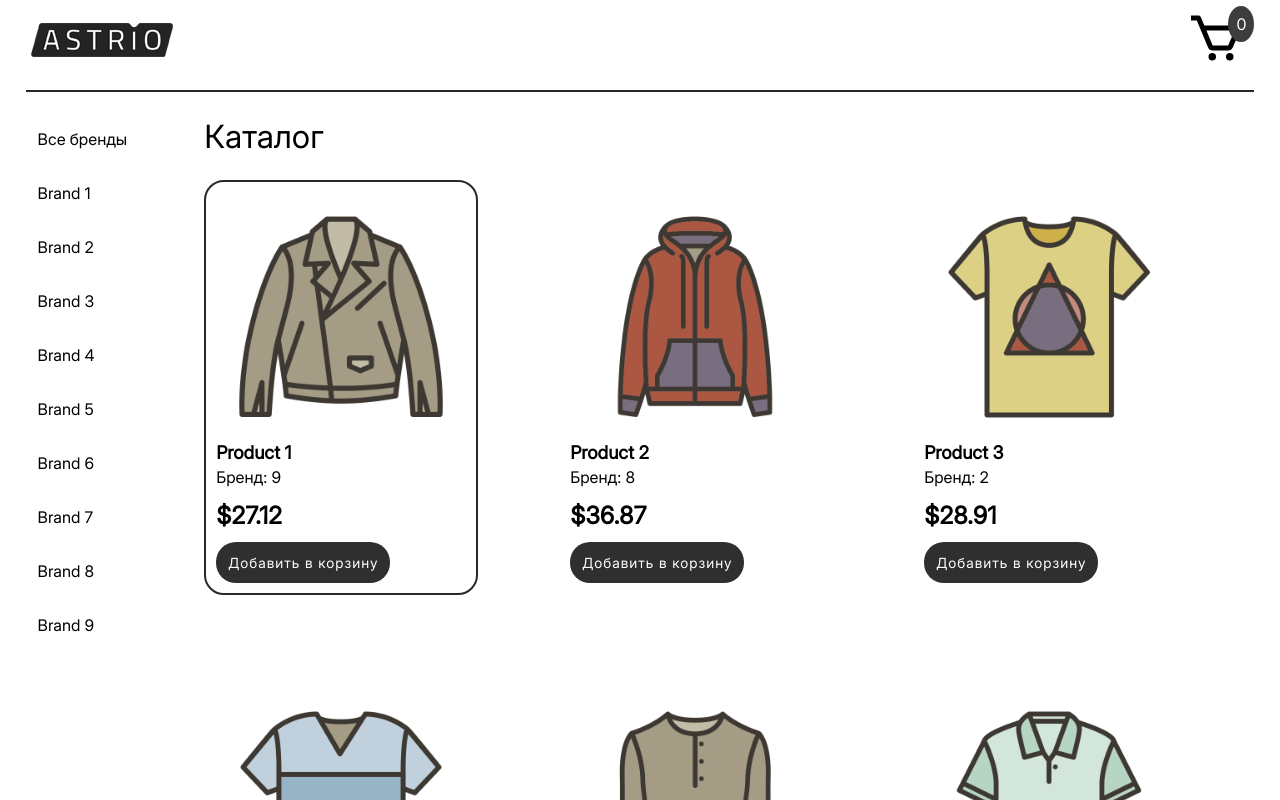
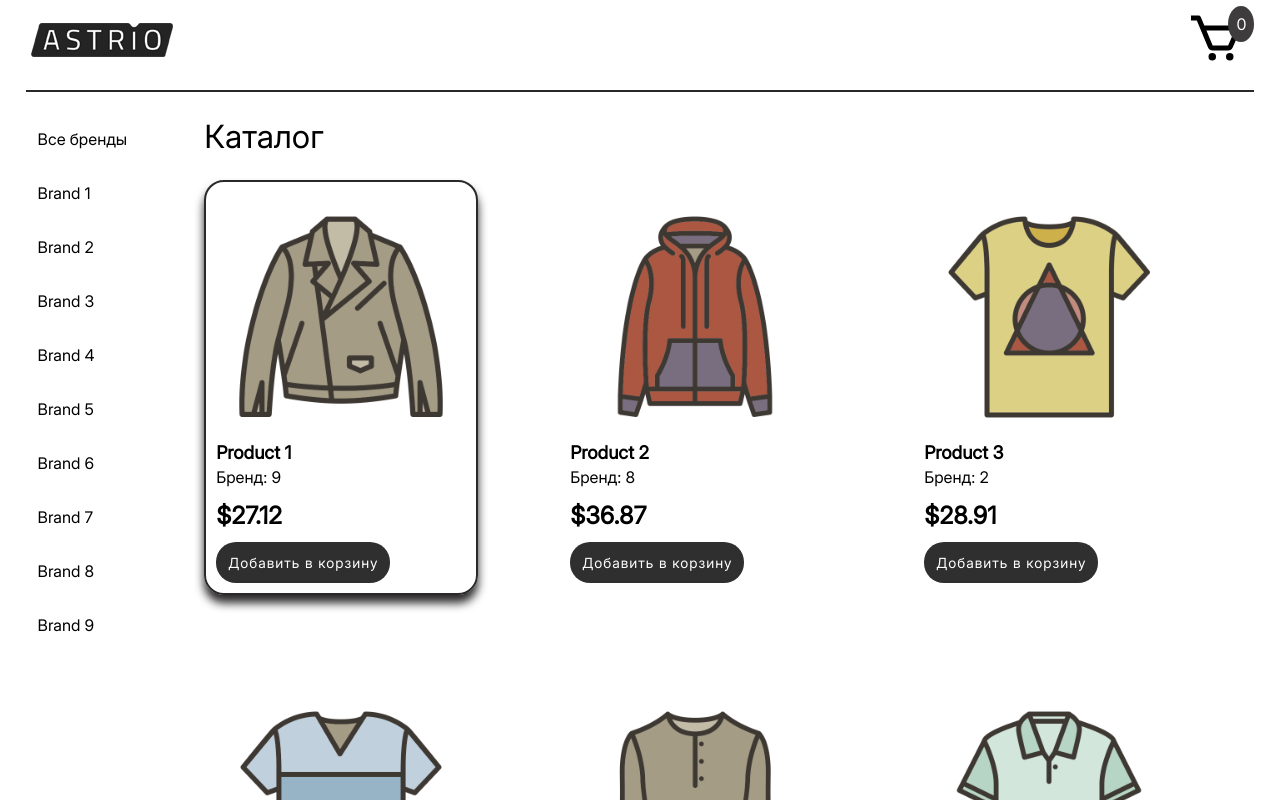
Before and after one commit to kirilloid173/Astrio, a Nuxt app: page / in a window 1280 px wide. In both pictures the pointer is over the element 341 px from the left and 387 px from the top of the page. Shown: the top 800 px of the page. Built offline with nearby package versions, Linux system fonts and the light colour scheme.

Commit message:
1.2-improve_css

```diff
--- a/app/components/catalog/Catalog.vue
+++ b/app/components/catalog/Catalog.vue
@@ -167,6 +167,7 @@ p.catalog__filter-title {
 .catalog__item:hover {
     cursor: pointer;
     border: 2px solid rgb(42, 40, 40);
+    box-shadow: 0 8px 10px rgb(42, 40, 40);
 }
 
 .catalog__item-title {
```
